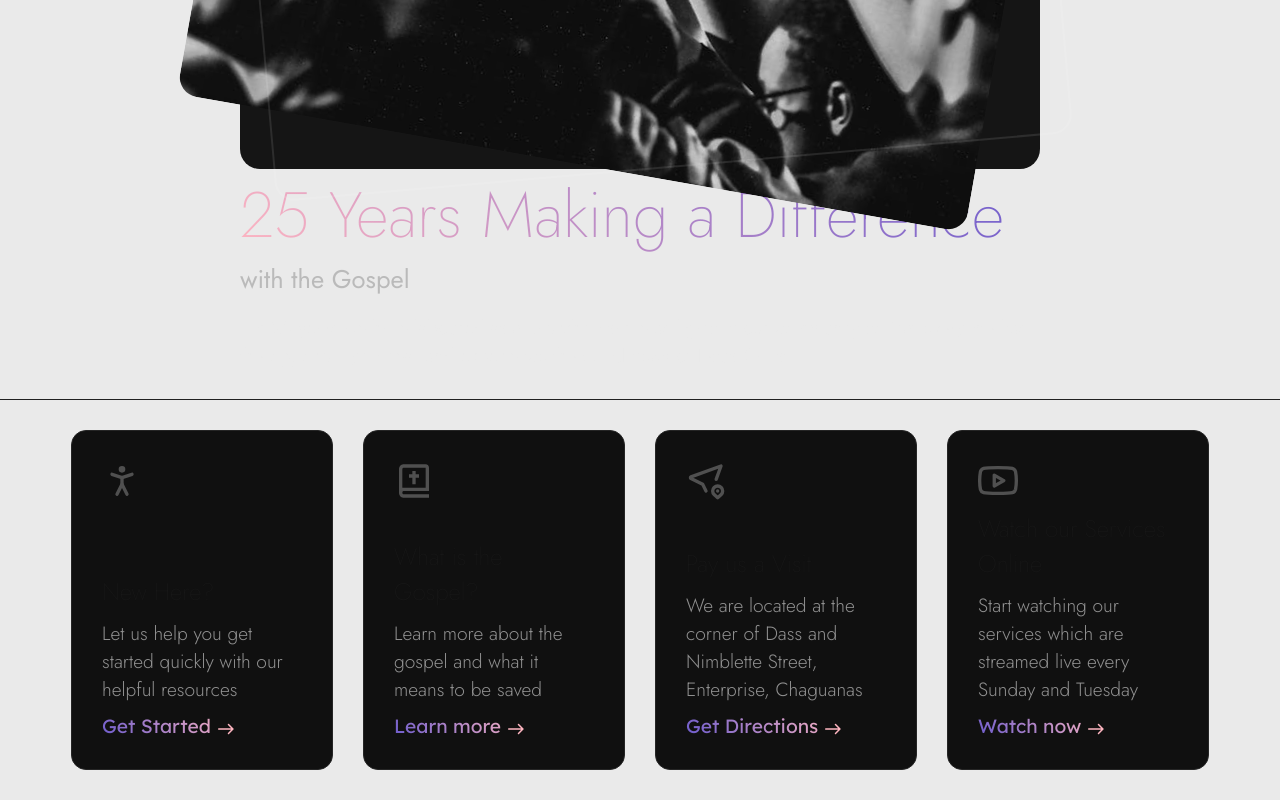
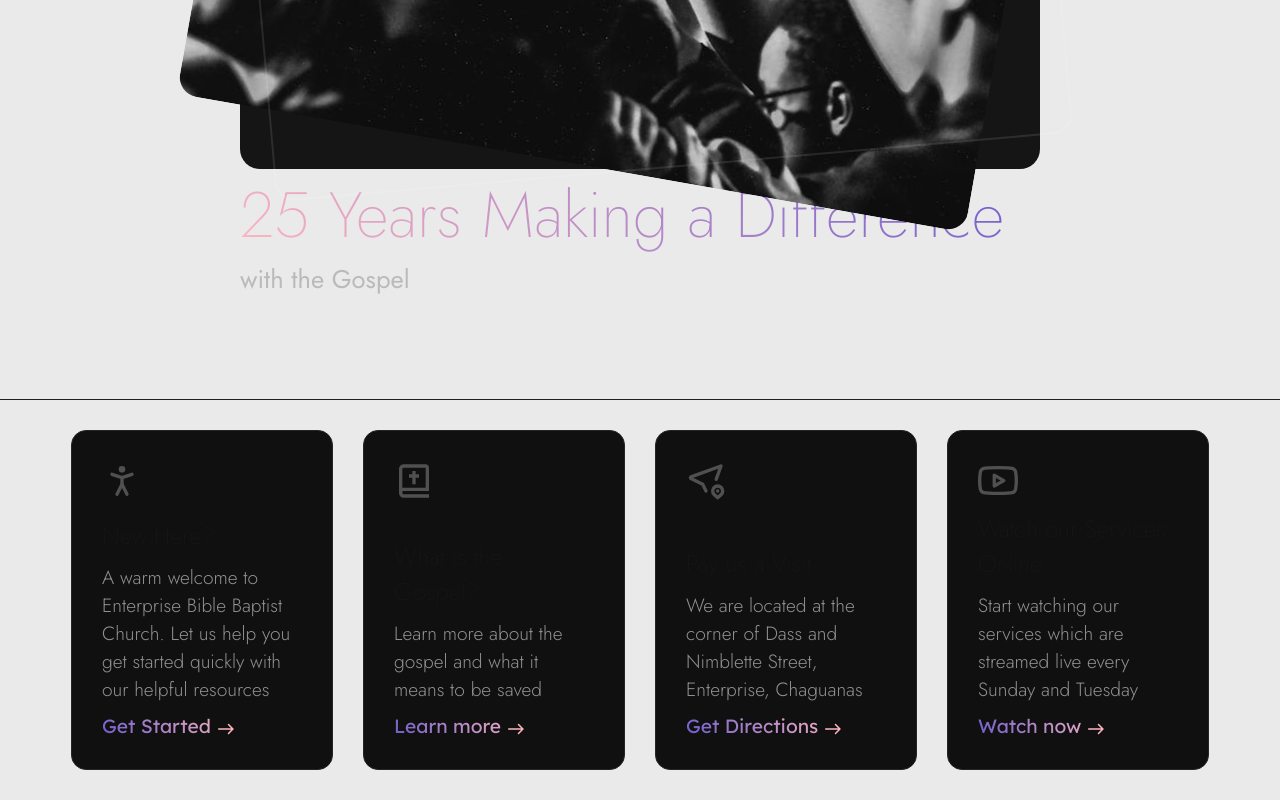
Before and after one commit to sgarcia97/test-app, a Next.js app: page /home in a window 1280 px wide. Shown: the part 751-1551 px from the top of the page. Built offline with nearby package versions, Linux system fonts and the light colour scheme.

Commit message:
Update page.tsx

```diff
--- a/app/home/page.tsx
+++ b/app/home/page.tsx
@@ -14,12 +14,12 @@ export default function Page() {
       <Landing
         title="25 Years Making a Difference"
         subtitle="with the Gospel"
-        desc="For 25 years we have laboured as a church to shine as lights in our community so that everyone has the opportunity to hear and experience the good news of Jesus Christ"/>
+        desc="For 25 years we have laboured as a church to shine as lights in our community so that everyone has the opportunity to hear and experience the good news of Jesus Christ."/>
       <CardWrapper center={true}>
         <Card
         title="New Here?"
         img={<LuPersonStanding className="icon-small"/>}
-        desc="Let us help you get started quickly with our helpful resources" bname="Get Started" blink="/new" visible={true}/>
+        desc="A warm welcome to Enterprise Bible Baptist Church. Let us help you get started quickly with our helpful resources" bname="Get Started" blink="/new" visible={true}/>
         <Card
         title="What is the Gospel?"
         img={<BiBible className="icon-small"/>}
```
